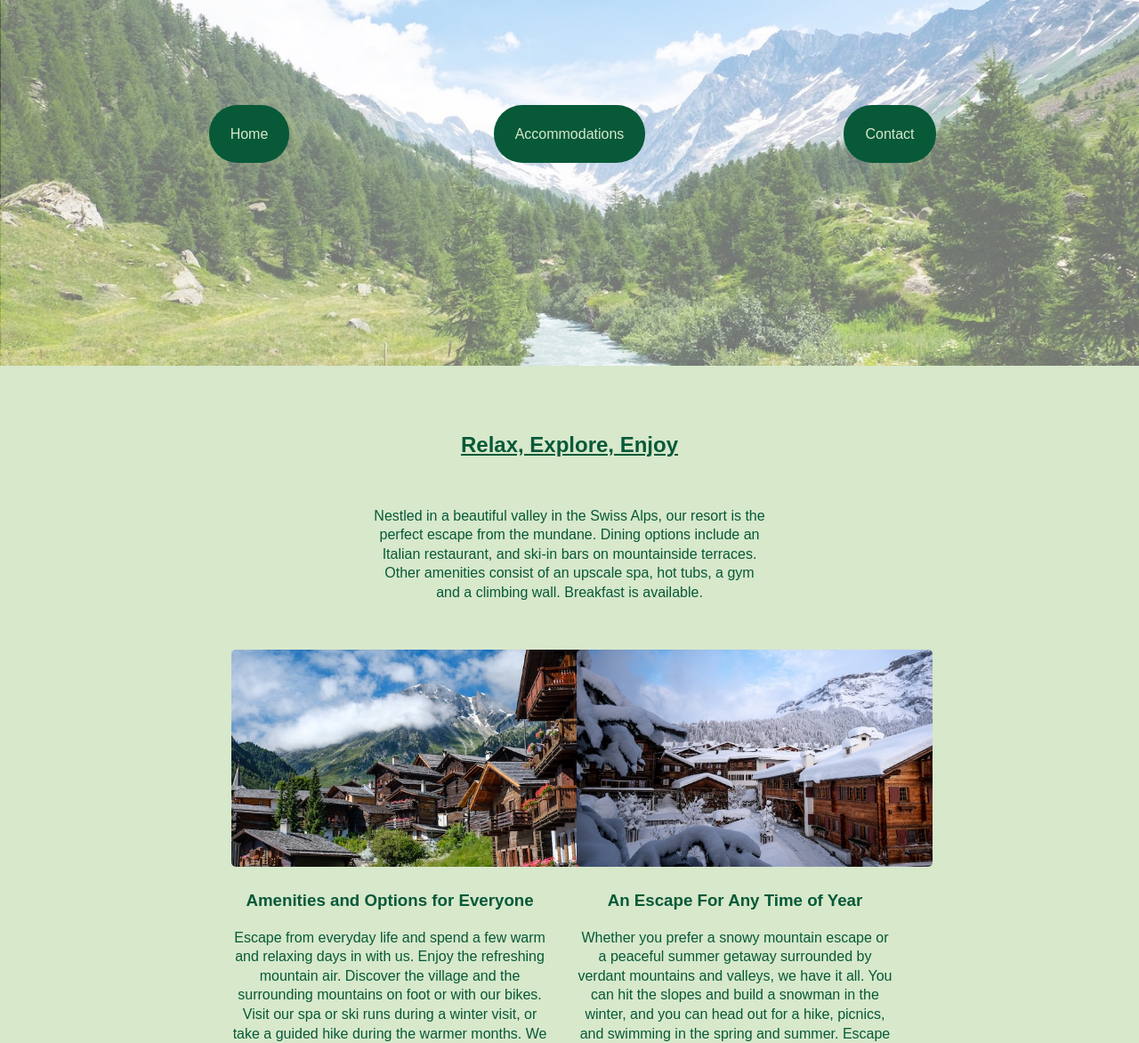
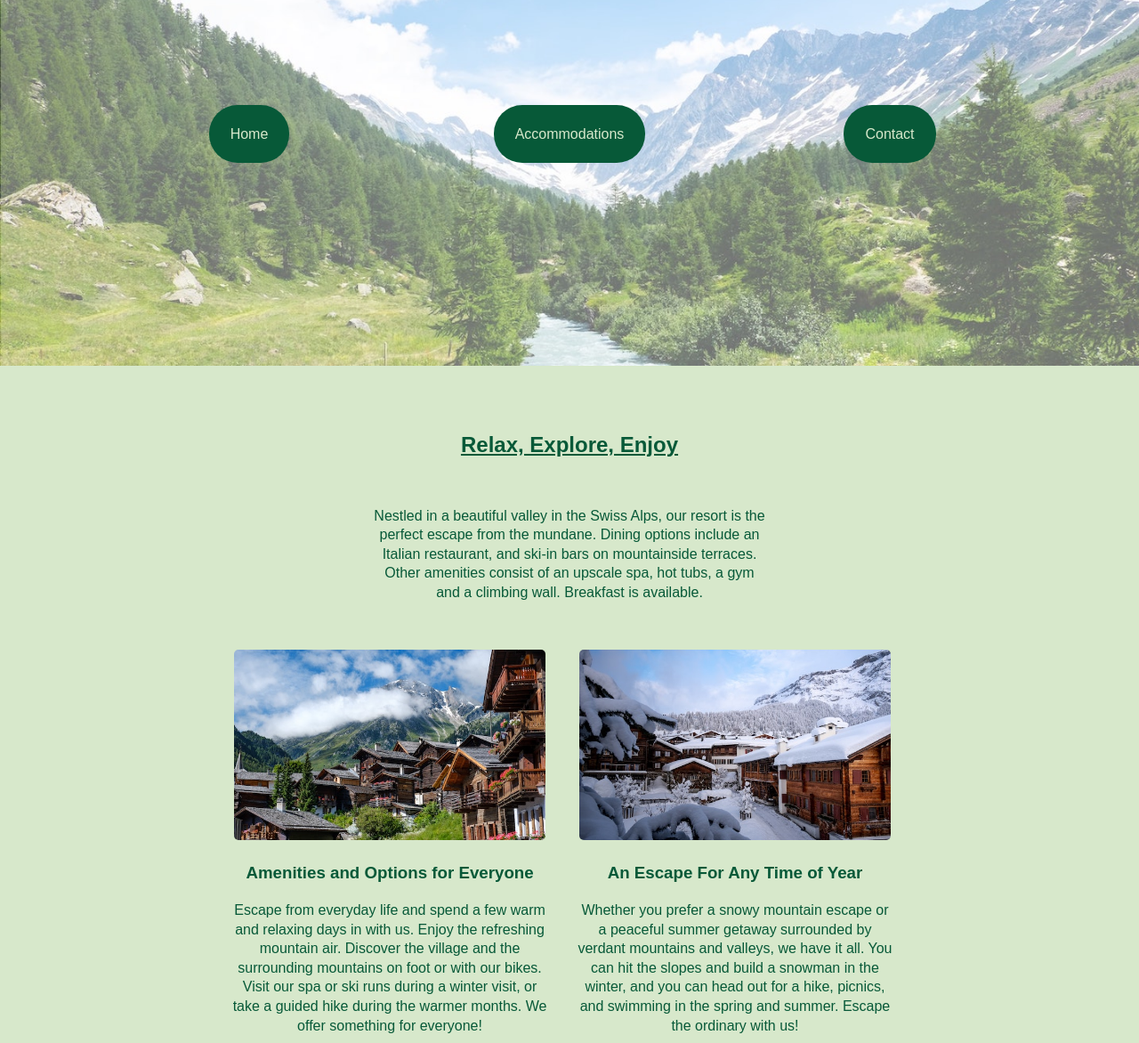
Before and after one commit to rmagistr/RM215final_project, a plain HTML site: page index.html in a window 1280 px wide. Shown: the part 132-1304 px from the top of the page at 89% size. Drawn offline with Linux system fonts and the light colour scheme.

Commit message:
Update styles.css

```diff
--- a/styles.css
+++ b/styles.css
@@ -87,11 +87,10 @@ section{
 
 }
 #grid img{
-    border-radius: 5px;
-    margin:auto;
-    width: 400px auto;
-    height: auto;
-
+        border-radius: 5px;
+        margin:auto;
+        width: 350px;
+        height: auto;
 }
 #group_1{
     font-family: var(--p-fonts);
```
